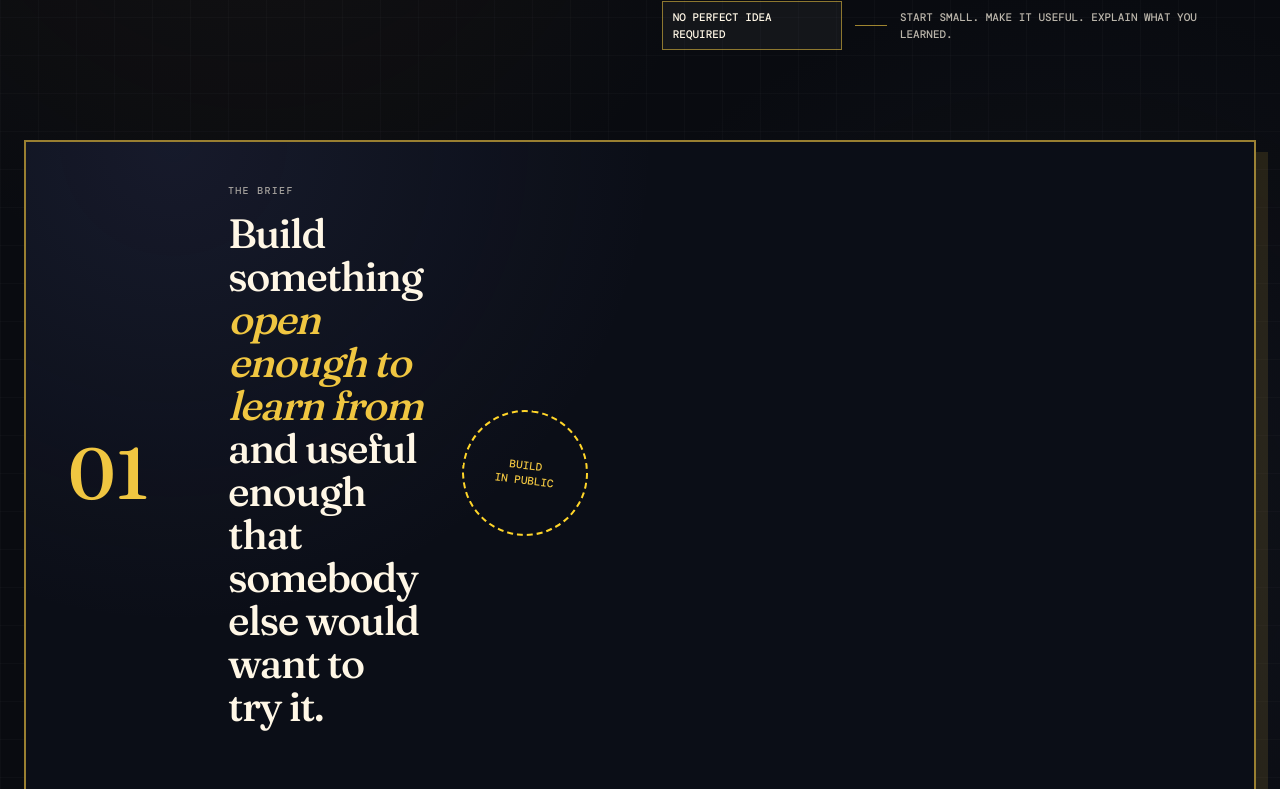
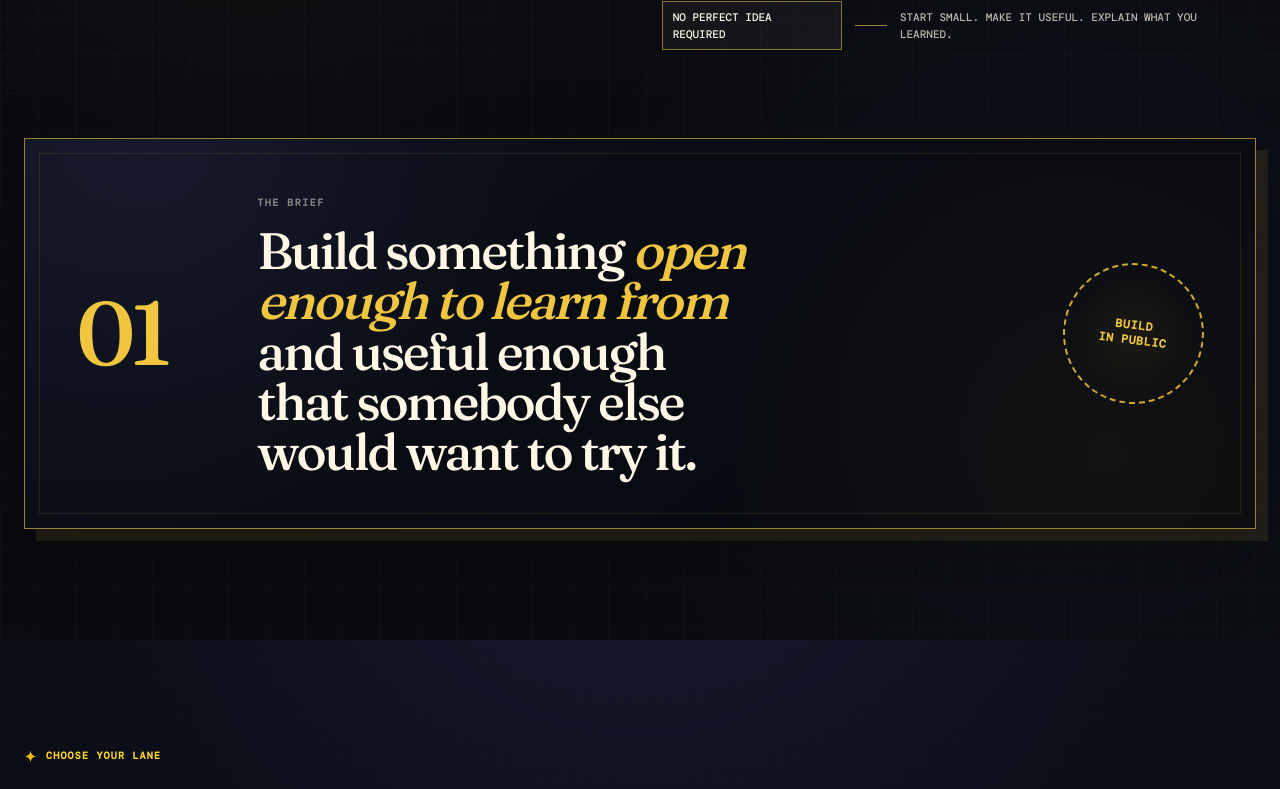
Before and after one commit to ThunderKhan/hactoberfest-static-site, a React (Vite) app: page / in a window 1280 px wide. Shown: the part 1350-2139 px from the top of the page. Built offline with nearby package versions, Linux system fonts and the light colour scheme; no server answers.

Commit message:
Load manifesto card layout fix

```diff
--- a/src/styles.css
+++ b/src/styles.css
@@ -7,3 +7,4 @@
 @import "./styles/06-navbar-glass.css";
 @import "./styles/07-cinematic-theme.css";
 @import "./styles/08-interactions.css";
+@import "./styles/09-manifesto-fix.css";
```
